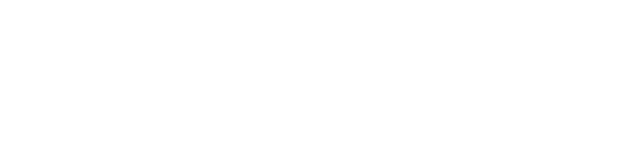
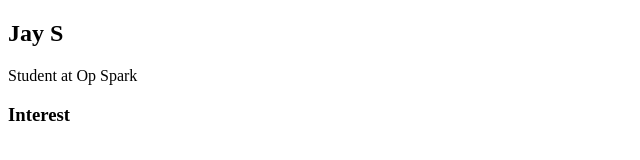
Before and after one commit to taytay836/javante-shanks.github.io, a plain HTML site: page index.html in a window 1280 px wide. Shown: the whole page, without its empty margins (0-640 px from the left). Drawn offline with Linux system fonts and the light colour scheme.

Commit message:
Update index.html

```diff
--- a/index.html
+++ b/index.html
@@ -1,10 +1,27 @@
 <!DOCTYPE HTML>
 <html>
     <head>
-
+      <title>Shanks 1st Website</title>
     </head>
 
     <body>
+        <div id="all-contents">
+        <nav>
 
+        </nav>
+
+        <main>
+           <div class="sidebar">
+
+    </div>
+
+    <div class="content">
+        <h2>Jay S</h2>
+          <p>Student at Op Spark</p>
+           <div class="interest">
+               <h3>Interest</h3>
+        </div>
+     </main>
+      </div>
     </body>
 </html>
```
